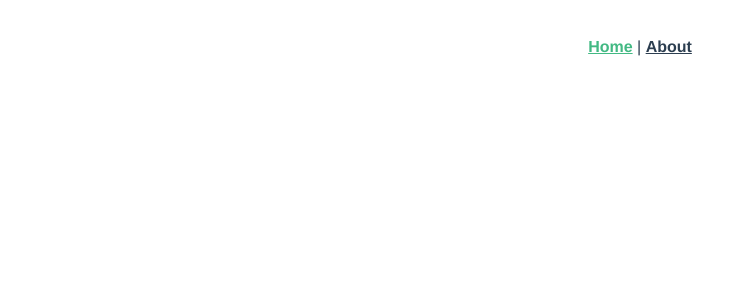
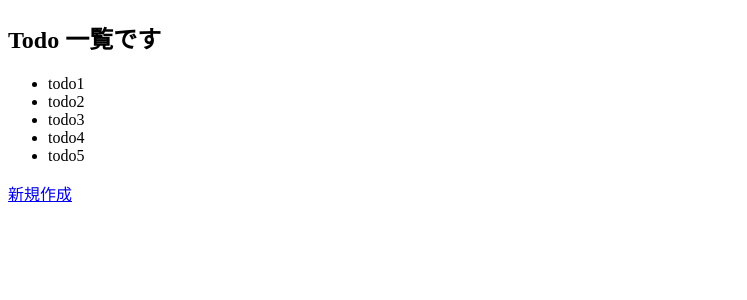
Before and after one commit to torish14/vue3-todo-app, a Vue app: page / in a window 1280 px wide. Before the commit this address had no page. Shown: the top 300 px of the page, without its empty margins (0-747 px from the left). Built offline with nearby package versions, Linux system fonts and the light colour scheme.

Commit message:
🗑 removal: 不要なコードを削除

```diff
--- a/src/App.vue
+++ b/src/App.vue
@@ -1,30 +1,17 @@
 <template>
-  <div id="nav">
-    <router-link to="/">Home</router-link> |
-    <router-link to="/about">About</router-link>
+  <div id="app">
+    <router-view />
   </div>
-  <router-view />
 </template>
 
-<style>
-#app {
-  font-family: Avenir, Helvetica, Arial, sans-serif;
-  -webkit-font-smoothing: antialiased;
-  -moz-osx-font-smoothing: grayscale;
-  text-align: center;
-  color: #2c3e50;
-}
+<script lang="ts">
+import { defineComponent, provide } from 'vue'
+import TodoStore, { todoKey } from '@/store/todo'
 
-#nav {
-  padding: 30px;
-}
-
-#nav a {
-  font-weight: bold;
-  color: #2c3e50;
-}
-
-#nav a.router-link-exact-active {
-  color: #42b983;
-}
-</style>
+export default defineComponent({
+  name: 'App',
+  setup() {
+     provide(todoKey, TodoStore)
+  },
+})
+</script>
```
